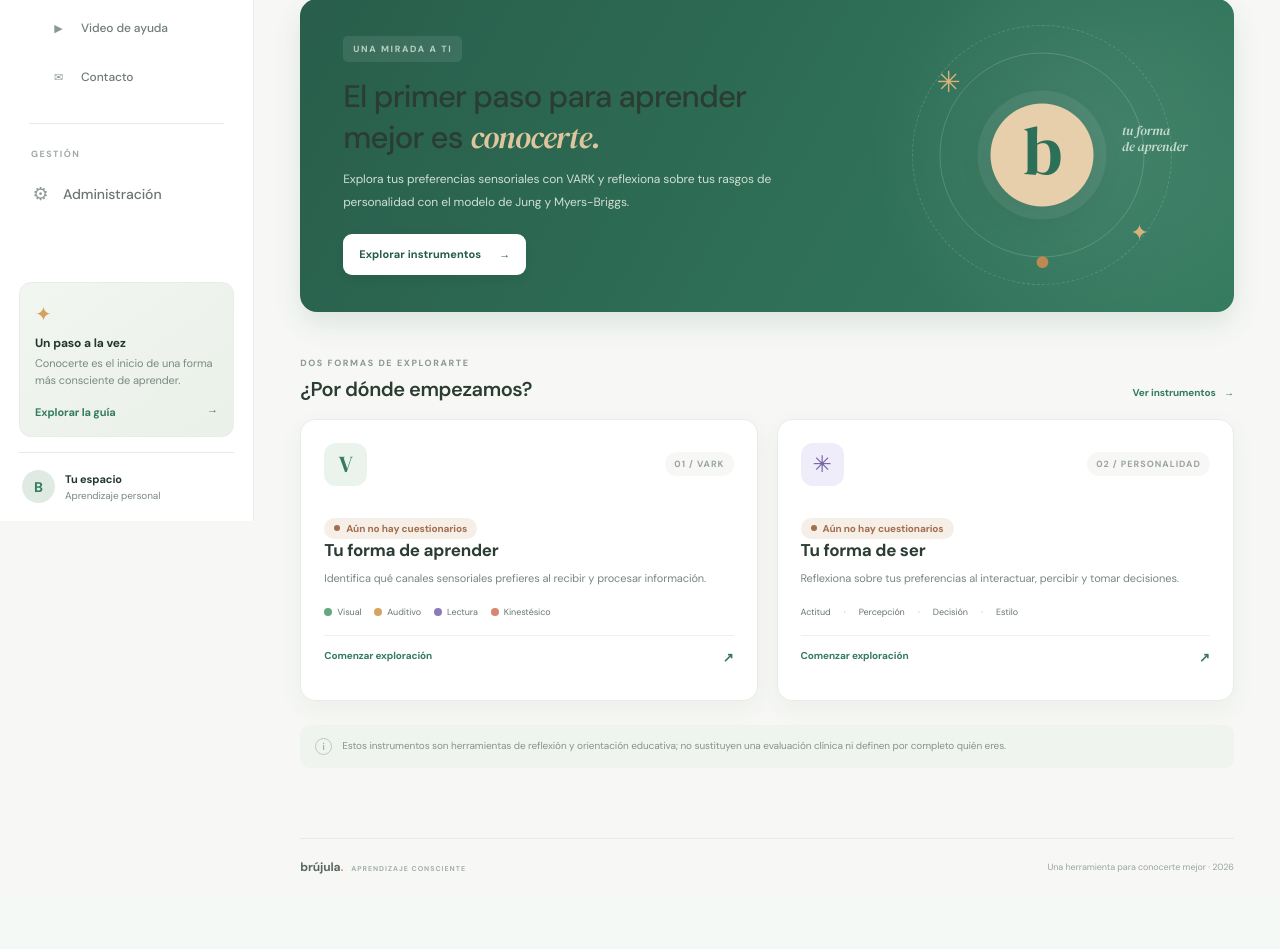
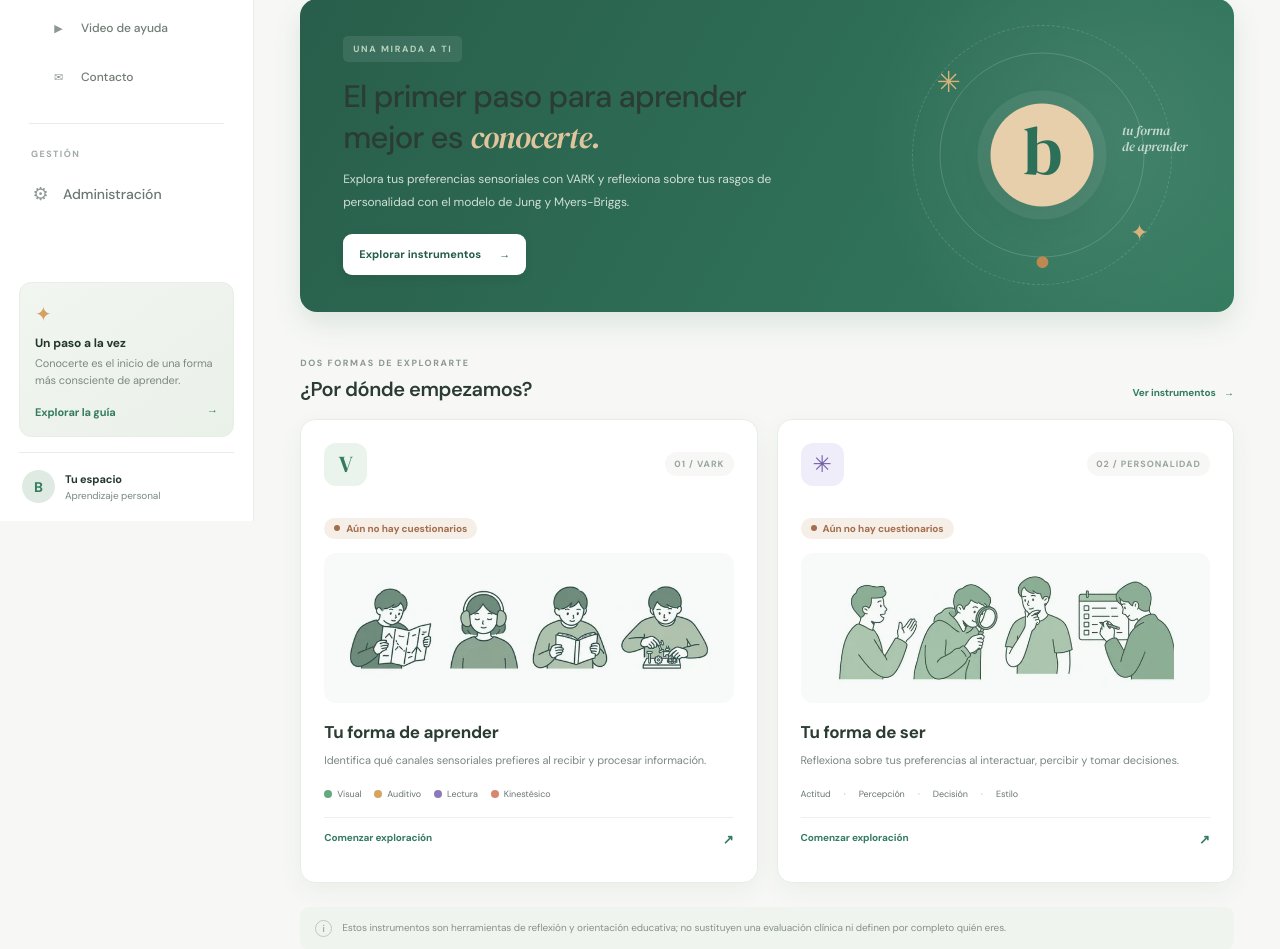
Before and after one commit to MiikeMach/vark-personalidad, a Django app: page / in a window 1280 px wide. Shown: the part 279-1228 px from the top of the page. Before the commit the page ends 1153 px from the top, so only its background shows below. Run offline with Django 5.2, Linux system fonts and the light colour scheme; data that the repository does not hold is empty; some libraries are stand-ins or nearby versions.

Commit message:
feat(sitio): ilustraciones optimizadas en las tarjetas de VARK y personalidad
Se agregan ilustraciones a las tarjetas de Inicio para cubrir el punto de
optimización de imágenes de la rúbrica.

Optimización aplicada a cada imagen:
- Recorte de márgenes blancos y redimensión al tamaño real de la tarjeta.
- Dos versiones con srcset: 640 px (@1x) y 1280 px (@2x, pantallas retina);
  el navegador descarga solo la que necesita.
- Formato WebP al 78 % de calidad, sin metadatos.
- loading="lazy", decoding="async", width/height fijos y texto alt.

| Imagen                          | Original            | Optimizada         | Ahorro |
| vark-estilos-640.webp           | 2736x912, 159 KB    | 640x184, 10.4 KB   | 93 %   |
| vark-estilos-1280.webp          | 2736x912, 159 KB    | 1280x367, 25.1 KB  | 84 %   |
| personalidad-rasgos-640.webp    | 1920x1280, 149 KB   | 640x246, 10.9 KB   | 93 %   |
| personalidad-rasgos-1280.webp   | 1920x1280, 149 KB   | 1280x493, 25.5 KB  | 83 %   |

Archivos:
- static/dashboard/img/: las 4 imágenes optimizadas.
- index.html: <figure class="card-illustration"> en ambas tarjetas.
- styles.css: estilos .card-illustration (mix-blend-mode para fundir el
  fondo blanco con la tarjeta y altura menor en celular); versión v=9.

```diff
--- a/apps/dashboard/static/dashboard/styles.css
+++ b/apps/dashboard/static/dashboard/styles.css
@@ -519,6 +519,33 @@ h2, h3 {
   font-size: 17px;
 }
 
+/* Ilustraciones de las tarjetas (WebP optimizado, @1x y @2x con srcset). */
+.card-illustration {
+  margin: 14px 0 18px;
+  height: 150px;
+  border-radius: 12px;
+  background: #f7faf8;
+  display: flex;
+  align-items: center;
+  justify-content: center;
+  overflow: hidden;
+}
+
+.card-illustration img {
+  display: block;
+  width: 100%;
+  height: 100%;
+  object-fit: contain;
+  padding: 10px 12px;
+  mix-blend-mode: multiply; /* el fondo blanco de la ilustración se funde con la tarjeta */
+}
+
+@media (max-width: 480px) {
+  .card-illustration {
+    height: 120px;
+  }
+}
+
 .instrument-card > p {
   line-height: 1.8;
 }
--- a/apps/dashboard/templates/dashboard/index.html
+++ b/apps/dashboard/templates/dashboard/index.html
@@ -12,7 +12,7 @@
 
   <link rel="preconnect" href="https://fonts.googleapis.com">
   <link rel="preconnect" href="https://fonts.gstatic.com" crossorigin>
-  <link rel="stylesheet" href="{% static 'dashboard/styles.css' %}?v=8">
+  <link rel="stylesheet" href="{% static 'dashboard/styles.css' %}?v=9">
   <script src="{% static 'dashboard/vendor/jspdf.umd.min.js' %}?v=2.5.1" defer></script>
   <script src="{% static 'dashboard/ficha.js' %}?v=4" defer></script>
   <script src="{% static 'dashboard/app.js' %}?v=10" defer></script>
@@ -233,6 +233,15 @@
             </div>
             <span class="card-count" data-count="VARK">Cargando cuestionarios…</span>
 
+            <figure class="card-illustration">
+              <img src="{% static 'dashboard/img/vark-estilos-640.webp' %}"
+                   srcset="{% static 'dashboard/img/vark-estilos-640.webp' %} 640w,
+                           {% static 'dashboard/img/vark-estilos-1280.webp' %} 1280w"
+                   sizes="(max-width: 800px) 90vw, 460px"
+                   width="640" height="184" loading="lazy" decoding="async"
+                   alt="Cuatro estudiantes aprendiendo de forma distinta: leyendo un mapa, escuchando con audífonos, leyendo un libro y armando piezas con las manos.">
+            </figure>
+
             <h3>Tu forma de aprender</h3>
 
             <p>
@@ -264,6 +273,15 @@
               <span class="card-number">02 / PERSONALIDAD</span>
             </div>
             <span class="card-count" data-count="PERSONALIDAD">Cargando cuestionarios…</span>
+
+            <figure class="card-illustration">
+              <img src="{% static 'dashboard/img/personalidad-rasgos-640.webp' %}"
+                   srcset="{% static 'dashboard/img/personalidad-rasgos-640.webp' %} 640w,
+                           {% static 'dashboard/img/personalidad-rasgos-1280.webp' %} 1280w"
+                   sizes="(max-width: 800px) 90vw, 460px"
+                   width="640" height="246" loading="lazy" decoding="async"
+                   alt="Cuatro personas con actitudes distintas: conversando, observando con una lupa, reflexionando y organizando una lista de tareas.">
+            </figure>
 
             <h3>Tu forma de ser</h3>
 
```
Also changed, not shown: apps/dashboard/static/dashboard/img/personalidad-rasgos-1280.webp (added), apps/dashboard/static/dashboard/img/personalidad-rasgos-640.webp (added), apps/dashboard/static/dashboard/img/vark-estilos-1280.webp (added), apps/dashboard/static/dashboard/img/vark-estilos-640.webp (added).
